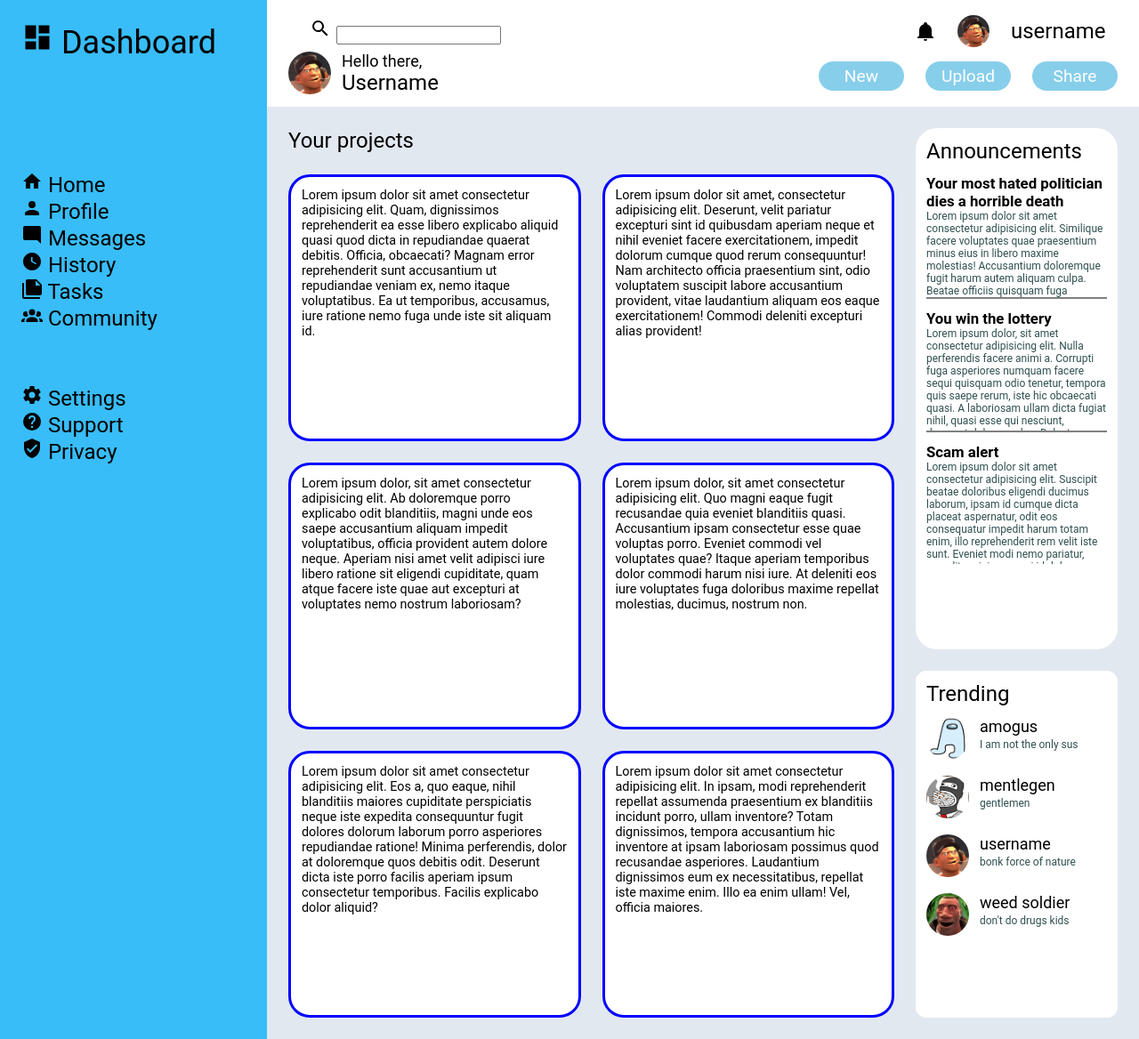
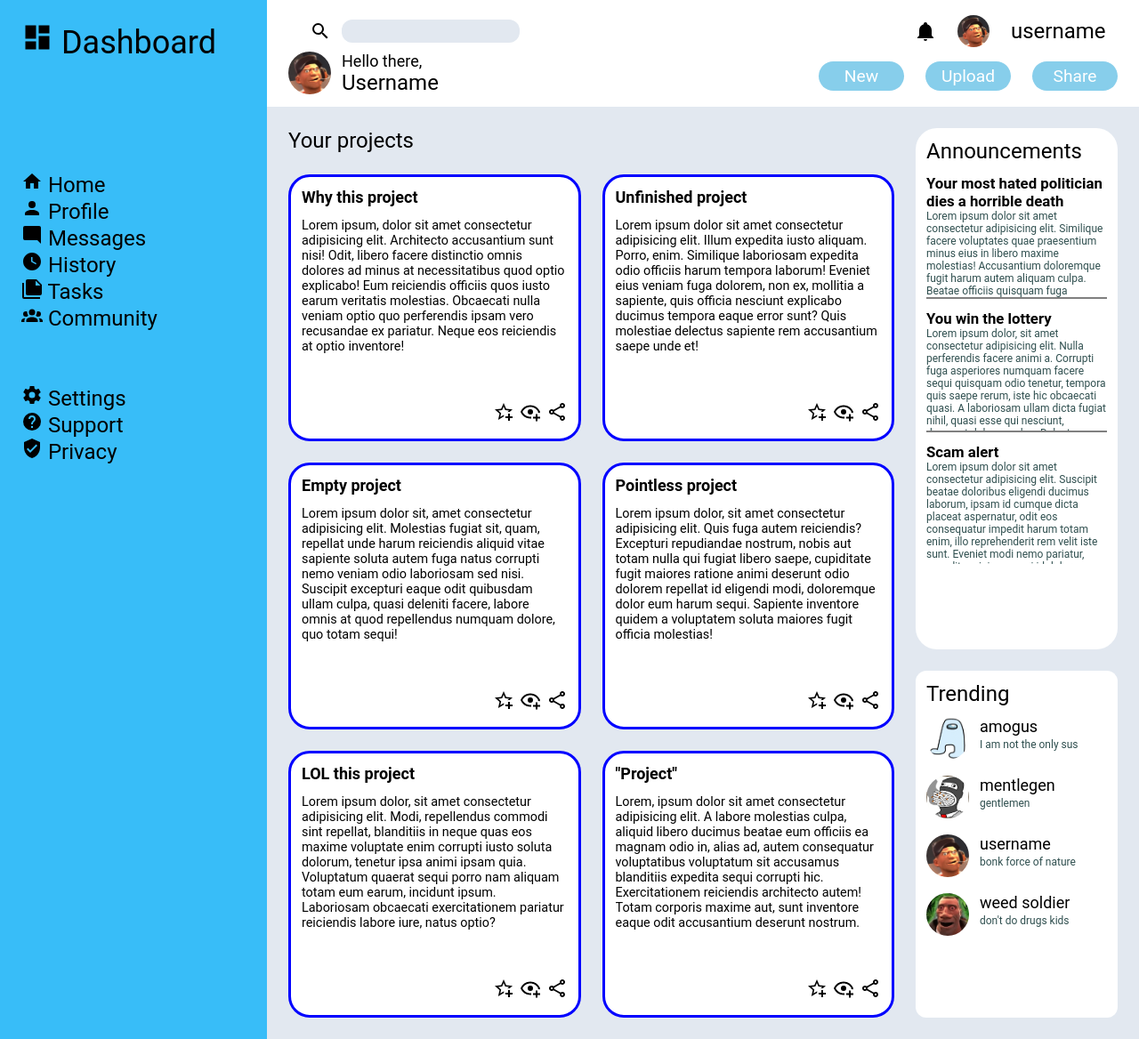
Before and after one commit to ZeroFPS-hk/admin-dashboard, a plain HTML site: page index.html in a window 1280 px wide. Shown: the whole page at 89% size. Drawn offline with Linux system fonts and the light colour scheme.

Commit message:
Improve project box and search bar

```diff
--- a/index.html
+++ b/index.html
@@ -63,7 +63,7 @@
         <div class="header-top">
             <div class="search">
                 <img src="./icons/magnify.svg" alt="" class="icon">
-                <input type="search" name="search" id="search">
+                <input type="text" name="search" id="search">
             </div>
             <div class="user">
                 <img src="./icons/bell.svg" alt="" class="icon">
@@ -95,22 +95,63 @@
             Your projects
             <div class="projects-container">
                 <div class="project-box box">
-                    Lorem ipsum dolor sit amet consectetur adipisicing elit. Quam, dignissimos reprehenderit ea esse libero explicabo aliquid quasi quod dicta in repudiandae quaerat debitis. Officia, obcaecati? Magnam error reprehenderit sunt accusantium ut repudiandae veniam ex, nemo itaque voluptatibus. Ea ut temporibus, accusamus, iure ratione nemo fuga unde iste sit aliquam id.
+                    <div class="title">Why this project</div>
+                    <div class="project-text box">Lorem ipsum, dolor sit amet consectetur adipisicing elit. Architecto accusantium sunt nisi! Odit, libero facere distinctio omnis dolores ad minus at necessitatibus quod optio explicabo! Eum reiciendis officiis quos iusto earum veritatis molestias. Obcaecati nulla veniam optio quo perferendis ipsam vero recusandae ex pariatur. Neque eos reiciendis at optio inventore!</div>
+                    <div class="project-actions">
+                        <img src="./icons/star-plus-outline.svg" alt="favourite" class="icon">
+                        <img src="./icons/eye-plus-outline.svg" alt="watch" class="icon">
+                        <img src="./icons/share-variant-outline.svg" alt="share" class="icon">
+                    </div>
                 </div>
+
                 <div class="project-box box">
-                    Lorem ipsum dolor sit amet, consectetur adipisicing elit. Deserunt, velit pariatur excepturi sint id quibusdam aperiam neque et nihil eveniet facere exercitationem, impedit dolorum cumque quod rerum consequuntur! Nam architecto officia praesentium sint, odio voluptatem suscipit labore accusantium provident, vitae laudantium aliquam eos eaque exercitationem! Commodi deleniti excepturi alias provident!
+                    <div class="title">Unfinished project</div>
+                    <div class="project-text box">Lorem ipsum dolor sit amet consectetur adipisicing elit. Illum expedita iusto aliquam. Porro, enim. Similique laboriosam expedita odio officiis harum tempora laborum! Eveniet eius veniam fuga dolorem, non ex, mollitia a sapiente, quis officia nesciunt explicabo ducimus tempora eaque error sunt? Quis molestiae delectus sapiente rem accusantium saepe unde et!</div>
+                    <div class="project-actions">
+                        <img src="./icons/star-plus-outline.svg" alt="favourite" class="icon">
+                        <img src="./icons/eye-plus-outline.svg" alt="watch" class="icon">
+                        <img src="./icons/share-variant-outline.svg" alt="share" class="icon">
+                    </div>
                 </div>
+
                 <div class="project-box box">
-                    Lorem ipsum dolor, sit amet consectetur adipisicing elit. Ab doloremque porro explicabo odit blanditiis, magni unde eos saepe accusantium aliquam impedit voluptatibus, officia provident autem dolore neque. Aperiam nisi amet velit adipisci iure libero ratione sit eligendi cupiditate, quam atque facere iste quae aut excepturi at voluptates nemo nostrum laboriosam?
+                    <div class="title">Empty project</div>
+                    <div class="project-text box">Lorem ipsum dolor sit, amet consectetur adipisicing elit. Molestias fugiat sit, quam, repellat unde harum reiciendis aliquid vitae sapiente soluta autem fuga natus corrupti nemo veniam odio laboriosam sed nisi. Suscipit excepturi eaque odit quibusdam ullam culpa, quasi deleniti facere, labore omnis at quod repellendus numquam dolore, quo totam sequi!</div>
+                    <div class="project-actions">
+                        <img src="./icons/star-plus-outline.svg" alt="favourite" class="icon">
+                        <img src="./icons/eye-plus-outline.svg" alt="watch" class="icon">
+                        <img src="./icons/share-variant-outline.svg" alt="share" class="icon">
+                    </div>
                 </div>
+
                 <div class="project-box box">
-                    Lorem ipsum dolor, sit amet consectetur adipisicing elit. Quo magni eaque fugit recusandae quia eveniet blanditiis quasi. Accusantium ipsam consectetur esse quae voluptas porro. Eveniet commodi vel voluptates quae? Itaque aperiam temporibus dolor commodi harum nisi iure. At deleniti eos iure voluptates fuga doloribus maxime repellat molestias, ducimus, nostrum non.
+                    <div class="title">Pointless project</div>
+                    <div class="project-text box">Lorem ipsum dolor, sit amet consectetur adipisicing elit. Quis fuga autem reiciendis? Excepturi repudiandae nostrum, nobis aut totam nulla qui fugiat libero saepe, cupiditate fugit maiores ratione animi deserunt odio dolorem repellat id eligendi modi, doloremque dolor eum harum sequi. Sapiente inventore quidem a voluptatem soluta maiores fugit officia molestias!</div>
+                    <div class="project-actions">
+                        <img src="./icons/star-plus-outline.svg" alt="favourite" class="icon">
+                        <img src="./icons/eye-plus-outline.svg" alt="watch" class="icon">
+                        <img src="./icons/share-variant-outline.svg" alt="share" class="icon">
+                    </div>
                 </div>
+
                 <div class="project-box box">
-                    Lorem ipsum dolor sit amet consectetur adipisicing elit. Eos a, quo eaque, nihil blanditiis maiores cupiditate perspiciatis neque iste expedita consequuntur fugit dolores dolorum laborum porro asperiores repudiandae ratione! Minima perferendis, dolor at doloremque quos debitis odit. Deserunt dicta iste porro facilis aperiam ipsum consectetur temporibus. Facilis explicabo dolor aliquid?
+                    <div class="title">LOL this project</div>
+                    <div class="project-text box">Lorem ipsum dolor, sit amet consectetur adipisicing elit. Modi, repellendus commodi sint repellat, blanditiis in neque quas eos maxime voluptate enim corrupti iusto soluta dolorum, tenetur ipsa animi ipsam quia. Voluptatum quaerat sequi porro nam aliquam totam eum earum, incidunt ipsum. Laboriosam obcaecati exercitationem pariatur reiciendis labore iure, natus optio?</div>
+                    <div class="project-actions">
+                        <img src="./icons/star-plus-outline.svg" alt="favourite" class="icon">
+                        <img src="./icons/eye-plus-outline.svg" alt="watch" class="icon">
+                        <img src="./icons/share-variant-outline.svg" alt="share" class="icon">
+                    </div>
                 </div>
+
                 <div class="project-box box">
-                    Lorem ipsum dolor sit amet consectetur adipisicing elit. In ipsam, modi reprehenderit repellat assumenda praesentium ex blanditiis incidunt porro, ullam inventore? Totam dignissimos, tempora accusantium hic inventore at ipsam laboriosam possimus quod recusandae asperiores. Laudantium dignissimos eum ex necessitatibus, repellat iste maxime enim. Illo ea enim ullam! Vel, officia maiores.
+                    <div class="title">"Project"</div>
+                    <div class="project-text box">Lorem, ipsum dolor sit amet consectetur adipisicing elit. A labore molestias culpa, aliquid libero ducimus beatae eum officiis ea magnam odio in, alias ad, autem consequatur voluptatibus voluptatum sit accusamus blanditiis expedita sequi corrupti hic. Exercitationem reiciendis architecto autem! Totam corporis maxime aut, sunt inventore eaque odit accusantium deserunt nostrum.</div>
+                    <div class="project-actions">
+                        <img src="./icons/star-plus-outline.svg" alt="favourite" class="icon">
+                        <img src="./icons/eye-plus-outline.svg" alt="watch" class="icon">
+                        <img src="./icons/share-variant-outline.svg" alt="share" class="icon">
+                    </div>
                 </div>
             </div>
         </div>
--- a/styles.css
+++ b/styles.css
@@ -75,6 +75,19 @@ body{
     padding: 5px 24px;
 }
 
+.search{
+    display: grid;
+    grid-template-columns: calc(1rem + 12px) 200px;
+    align-items: center;
+}
+
+.search input[type="text"]{
+    border: 0;
+    height: 1rem;
+    border-radius: 0.5rem;
+    background-color: #e2e8f0;
+}
+
 .header-top .user{
     display: grid;
     grid-auto-flow: column;
@@ -130,6 +143,8 @@ body{
     border-radius: 24px;
     border: 3px solid blue;
     padding: 12px;
+    display: grid;
+    grid-template-rows: 0.9rem calc(300px - 36px - 1.9rem) 1rem;
 }
 
 .title{
@@ -138,6 +153,17 @@ body{
 
 .text{
     color: darkslategray;
+}
+
+.project-box .title{
+    font-size: 0.75rem;
+    overflow: hidden;
+}
+
+.project-actions{
+    display: inline-block;
+    text-align: right;
+    font-size: 1rem;
 }
 
 .announcements{
```
